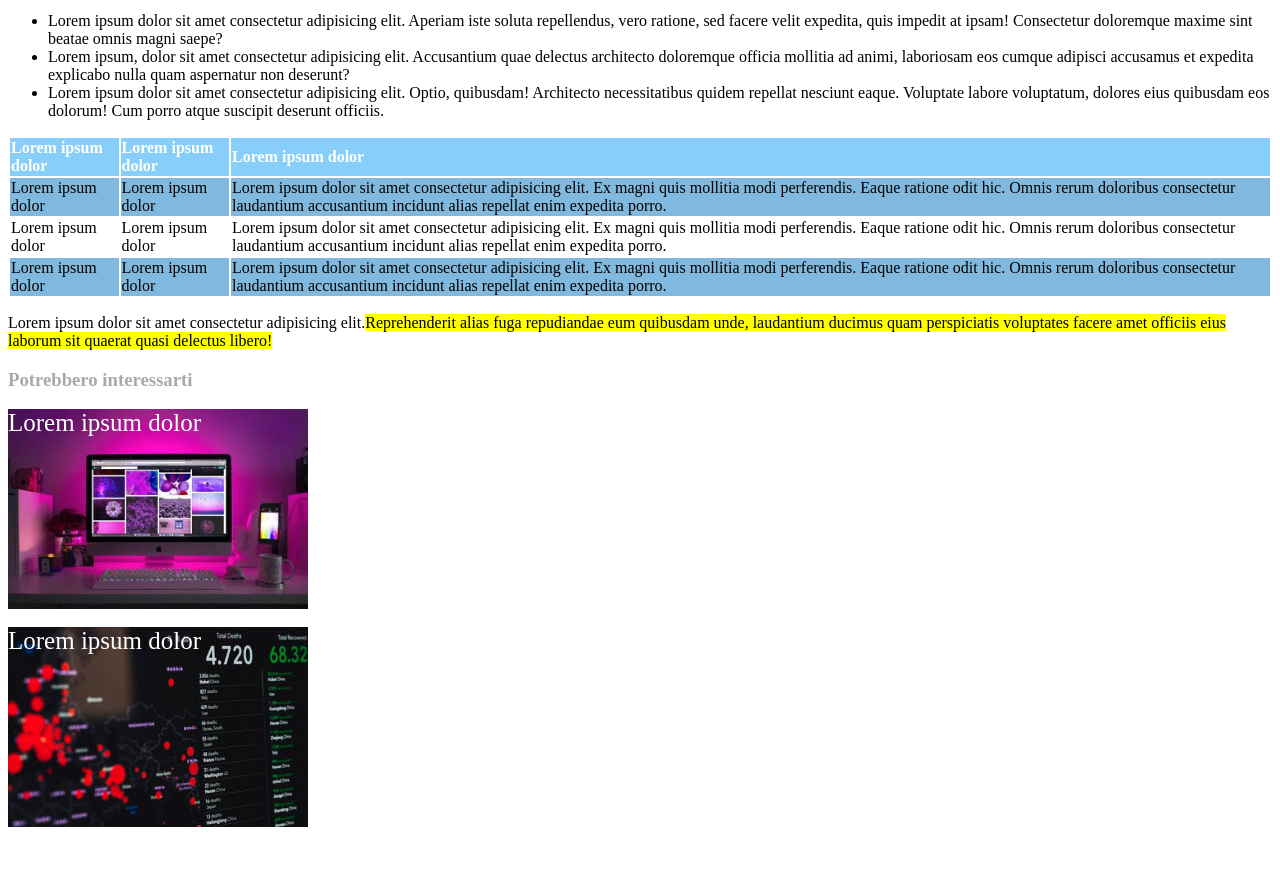
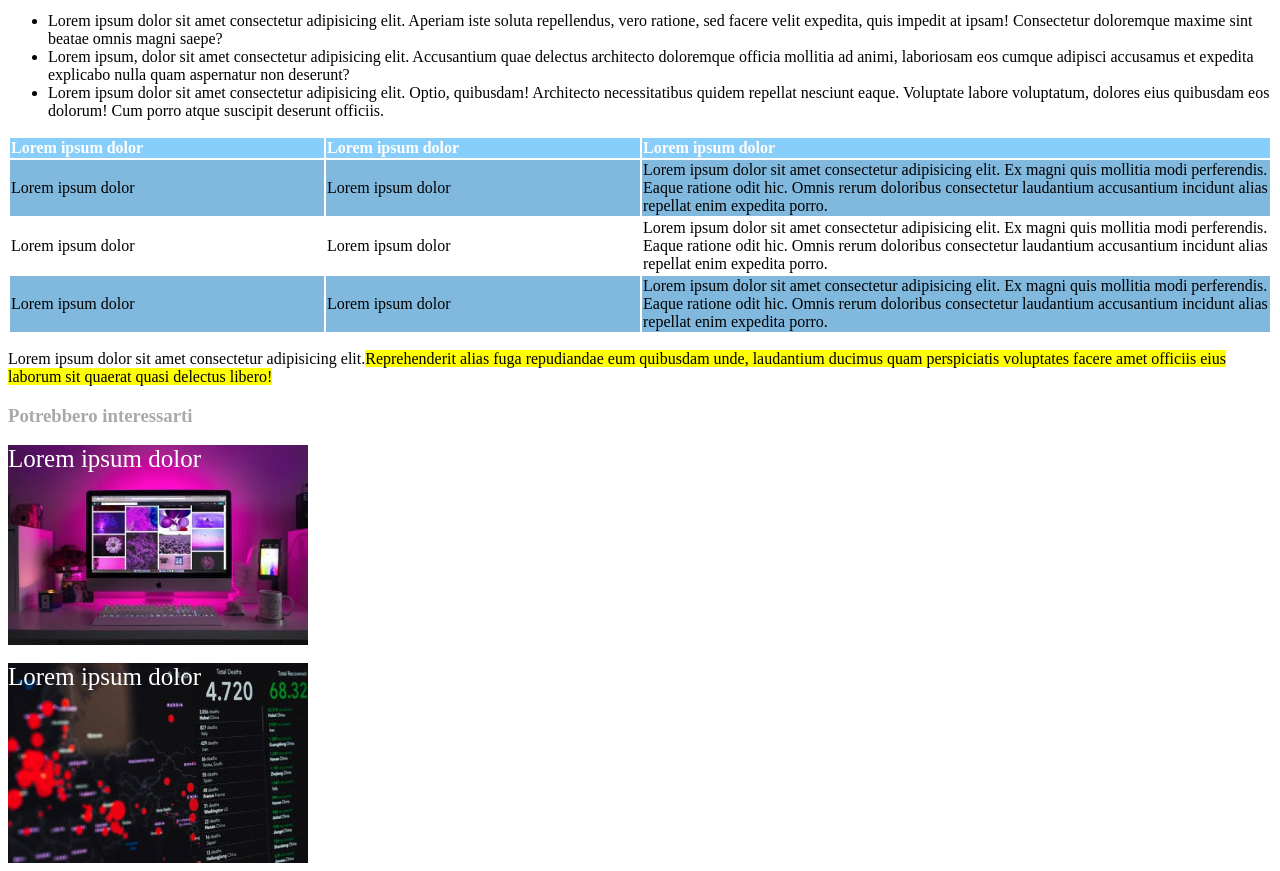
Before and after one commit to Zanco1993/html-css-booleaner, a plain HTML site: page index.html in a window 1280 px wide. Shown: the part 840-1711 px from the top of the page. Before the commit the page ends 1675 px from the top, so only its background shows below. Drawn offline with Linux system fonts and the light colour scheme.

Commit message:
sistemate la larghezza delle celle nella table

```diff
--- a/css/style.css
+++ b/css/style.css
@@ -48,6 +48,10 @@
     color: white;
 }
 
+.larghezza-cella{
+    width: 25%;
+}
+
 #corpo-tabella{
     text-align: left;
     background-color: rgb(128, 185, 221);
--- a/index.html
+++ b/index.html
@@ -51,8 +51,8 @@
             <table>
                 <thead>
                     <tr id="intestazione_tabella">
-                        <th>Lorem ipsum dolor</th>
-                        <th>Lorem ipsum dolor</th>
+                        <th class="larghezza-cella">Lorem ipsum dolor</th>
+                        <th class="larghezza-cella">Lorem ipsum dolor</th>
                         <th>Lorem ipsum dolor</th>
                     </tr>
                 </thead>
```
